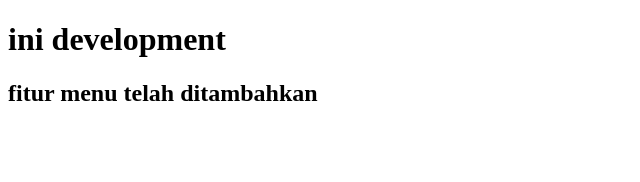
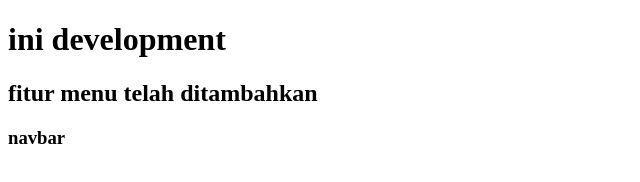
Before and after one commit to LuckyNurs/java_Lucky-Nursarastri-, a plain HTML site: page 02_Version Control and Branch Management (Git)/Praktikum/index.html in a window 1280 px wide. Shown: the full height of the page, 0-640 px from the left. Drawn offline with Linux system fonts and the light colour scheme.

Commit message:
Update index.html

```diff
--- a/02_Version Control and Branch Management (Git)/Praktikum/index.html
+++ b/02_Version Control and Branch Management (Git)/Praktikum/index.html
@@ -9,5 +9,6 @@
 <body>
     <h1>ini development</h1>
     <h2>fitur menu telah ditambahkan</h2>
+    <h3>navbar</h3>
 </body>
 </html>
```
